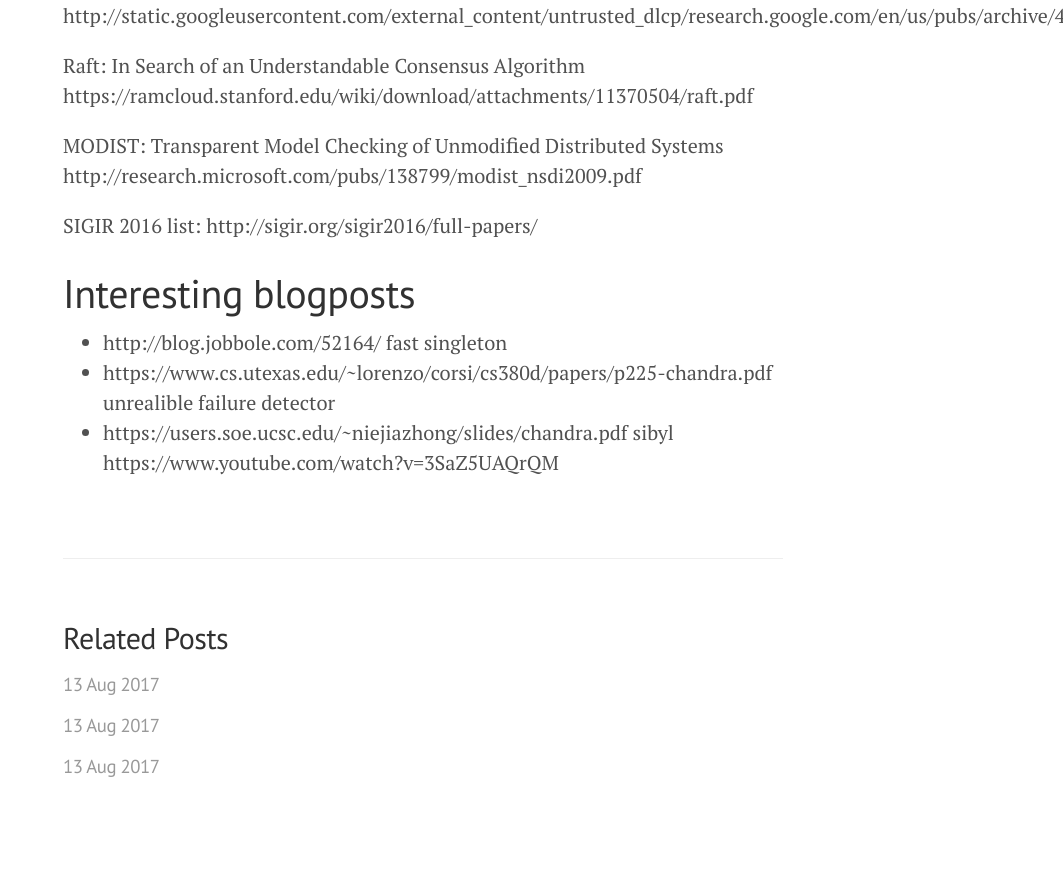
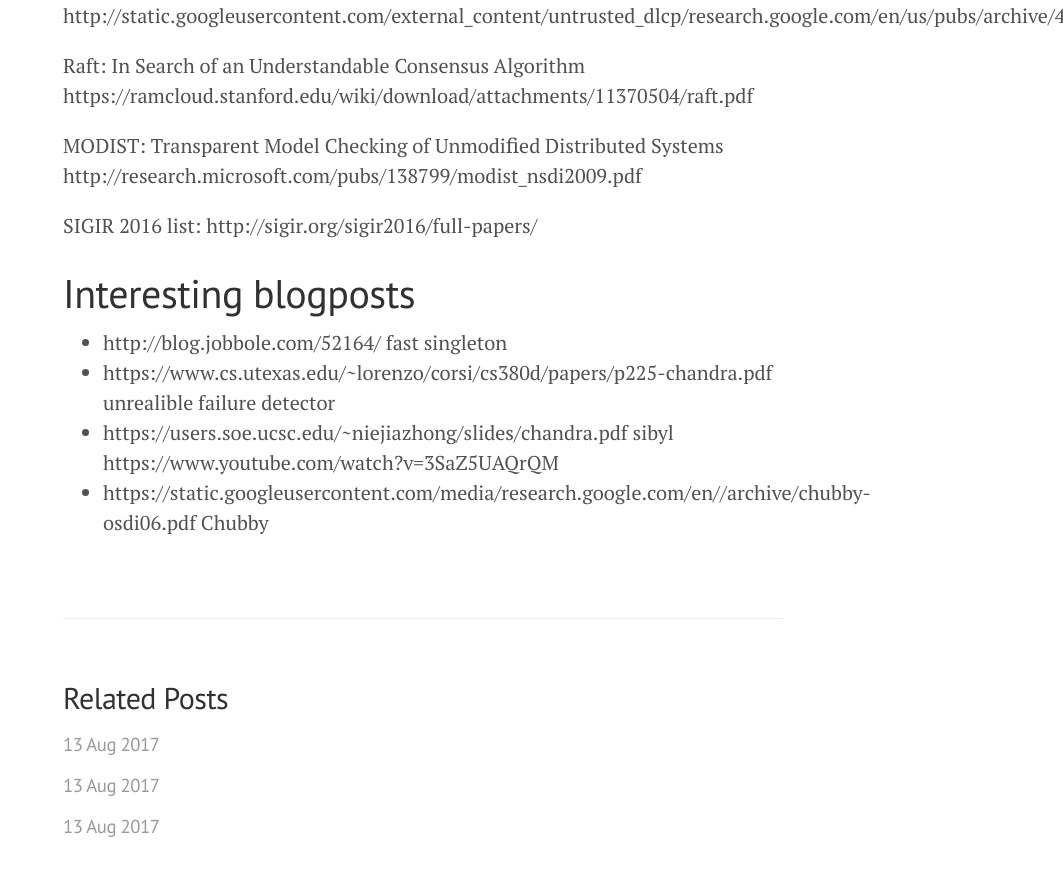
Before and after one commit to benjibc/benjibc.github.io, a Jekyll site: the page built from _posts/2016-12-01-reading-list.md, in a window 1280 px wide and 900 px high, scrolled down 1671 px. Shown: the top 876 px of the window, without its empty margins (217-1280 px from the left). Built offline with Jekyll 4.4.1, drawn with Linux system fonts in a browser that asks for light colours; Markdown is read by kramdown in place of the engine named in the settings; before the commit the page ends 2511 px from its top, so only the background shows below that.

Commit message:
Update 2016-12-01-reading-list.md

```diff
--- a/_posts/2016-12-01-reading-list.md
+++ b/_posts/2016-12-01-reading-list.md
@@ -47,3 +47,4 @@
 - http://blog.jobbole.com/52164/ fast singleton
 - https://www.cs.utexas.edu/~lorenzo/corsi/cs380d/papers/p225-chandra.pdf unrealible failure detector
 - https://users.soe.ucsc.edu/~niejiazhong/slides/chandra.pdf sibyl https://www.youtube.com/watch?v=3SaZ5UAQrQM
+- https://static.googleusercontent.com/media/research.google.com/en//archive/chubby-osdi06.pdf Chubby
```
